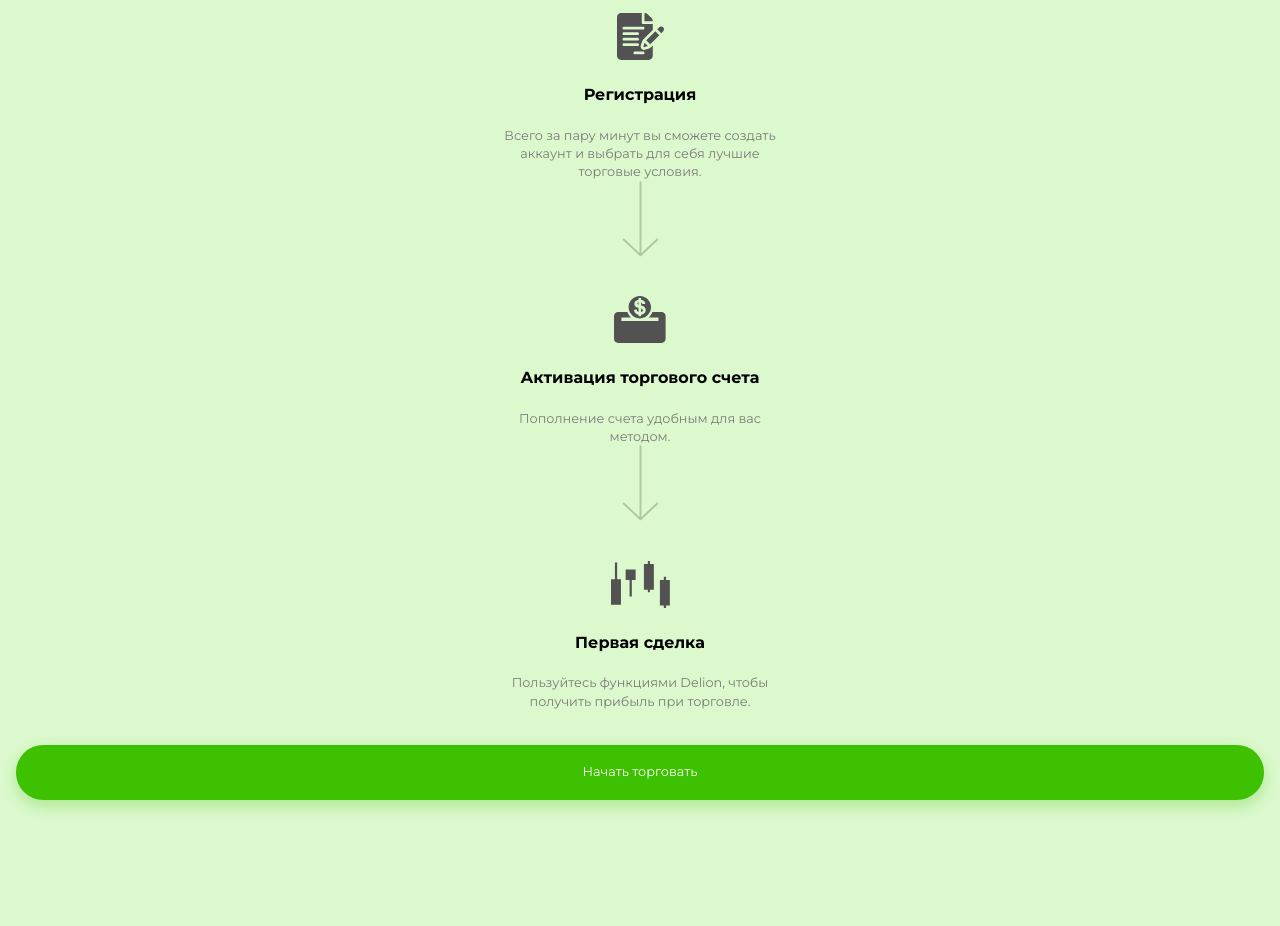
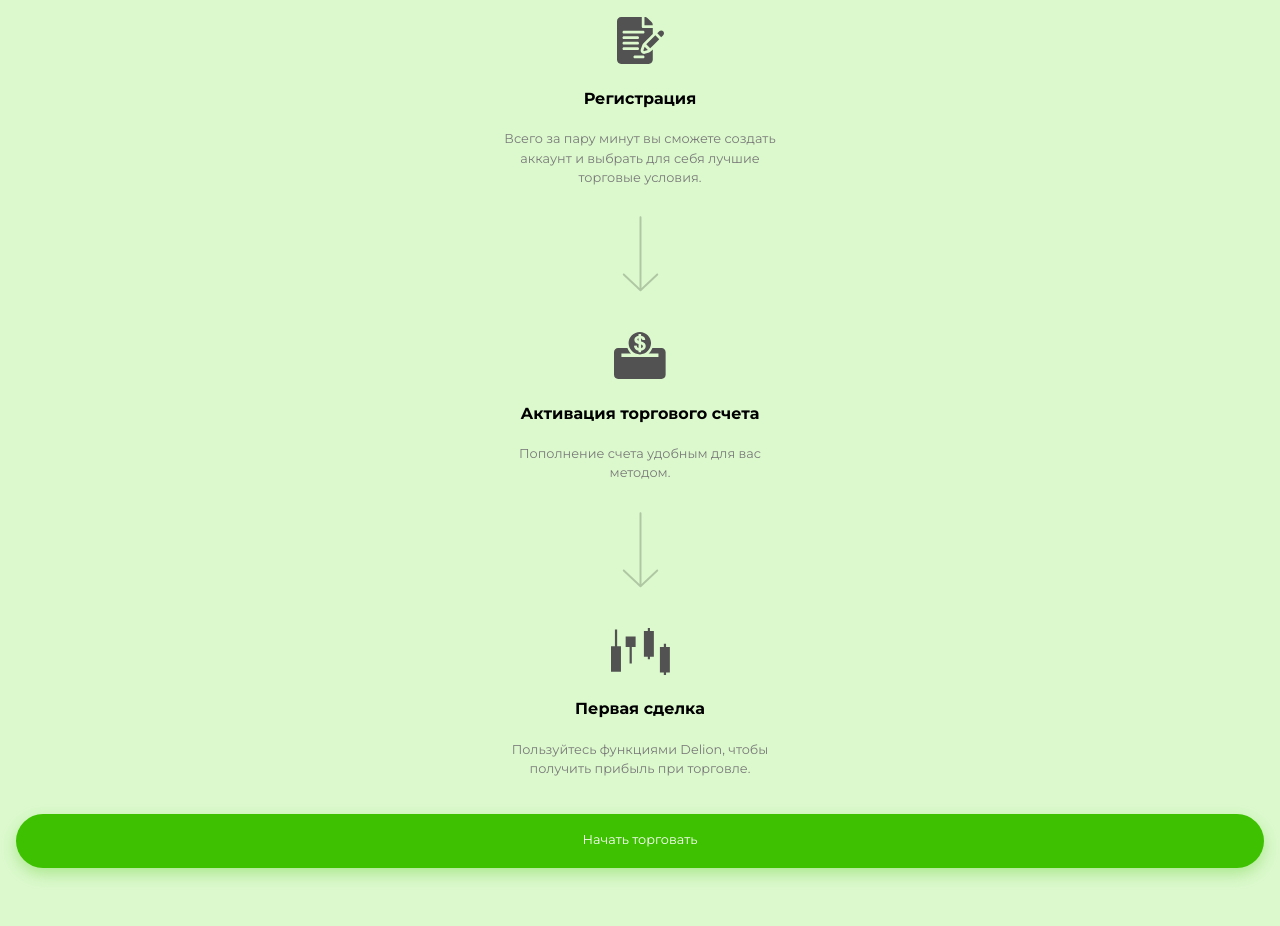
Before and after one commit to KapitanBanan/projectVerstka, a plain HTML site: page index4.html in a window 1280 px wide. Shown: the part 140-1066 px from the top of the page. Drawn offline with nearby package versions, Linux system fonts and the light colour scheme.

Commit message:
updated 4th page

```diff
--- a/index4.html
+++ b/index4.html
@@ -30,8 +30,6 @@
                 <span>Пользуйтесь функциями Delion, чтобы<br> получить прибыль при торговле.</span>
             </div>
         </div>
-        <div class="main-page__slider__content">
-            <button>Начать торговать</button>
-        </div>
+        <button class="brand-button">Начать торговать</button>
     </div>
 </body>
--- a/styles.scss
+++ b/styles.scss
@@ -1,4 +1,4 @@
-$buttonbord-color: #3EC100;
+$buttonborder-color: #3EC100;
 $stylest-color: #FFFFFF;
 
 :root {
@@ -12,6 +12,17 @@ $stylest-color: #FFFFFF;
 
 .upperarrow {
     margin-bottom: 0.2rem;
+}
+
+.brand-button {
+    width: 100%;
+    height: 3.4rem;
+    border-radius: 1.7rem;
+    border: none;
+    color: $stylest-color;
+    font-size: 0.8em;
+    background-color: $buttonborder-color;
+    box-shadow: 0 6px 15px rgba(61, 193, 0, 0.3);
 }
 
 .main-page {
@@ -40,14 +51,14 @@ $stylest-color: #FFFFFF;
             justify-content: flex-start;
 
             button {
-                color: $buttonbord-color;
+                margin-right: 1rem;
+                color: $buttonborder-color;
                 background-image: none;
                 background-color: transparent;
-                border: 1px solid $buttonbord-color;
+                border: 1px solid $buttonborder-color;
                 height: 2.6rem;
                 border-radius: 1.3rem;
                 width: 6.5rem;
-                margin-right: 1rem;
             }
 
             div {
@@ -85,7 +96,7 @@ $stylest-color: #FFFFFF;
             hr {
                 width: 9.5em;
                 border: none;
-                border-top: 2px solid $buttonbord-color;
+                border-top: 2px solid $buttonborder-color;
                 margin-bottom: 1.6em;
                 margin-left: 0;
             }
@@ -105,7 +116,7 @@ $stylest-color: #FFFFFF;
                 border: none;
                 color: $stylest-color;
                 font-size: 0.8em;
-                background-color: $buttonbord-color;
+                background-color: $buttonborder-color;
                 box-shadow: 0 6px 15px rgba(61, 193, 0, 0.3);
             }
         }
@@ -181,18 +192,21 @@ $stylest-color: #FFFFFF;
             padding-top: 1em;
             padding-right: 1em;
             padding-bottom: 2.5em;
-            min-height: 135vh;
             background-color: #DCF9CD;
 
             h1 {
                 padding-top: 1em;
                 padding-bottom: 0.8em;
+                line-height: 1.5em;
+                font-size: 1.9em;
             }
 
             div span {
                 font-size: 0.8em;
                 color: #797979;
-                margin-bottom: 2em;
+                margin-bottom: 2.3em;
+                display: block;
+                line-height: 1.5em;
             }
 
             &__content {
@@ -202,6 +216,11 @@ $stylest-color: #FFFFFF;
                     margin-bottom: 2.2em;
                 }
             }
+
+            .brand-button {
+                margin-bottom: 2em;
+                text-align: center;
+            }
         }
     }
 }
```
Also changed, not shown: index.html (+4 -4 lines), styles.css, 1 other file.
